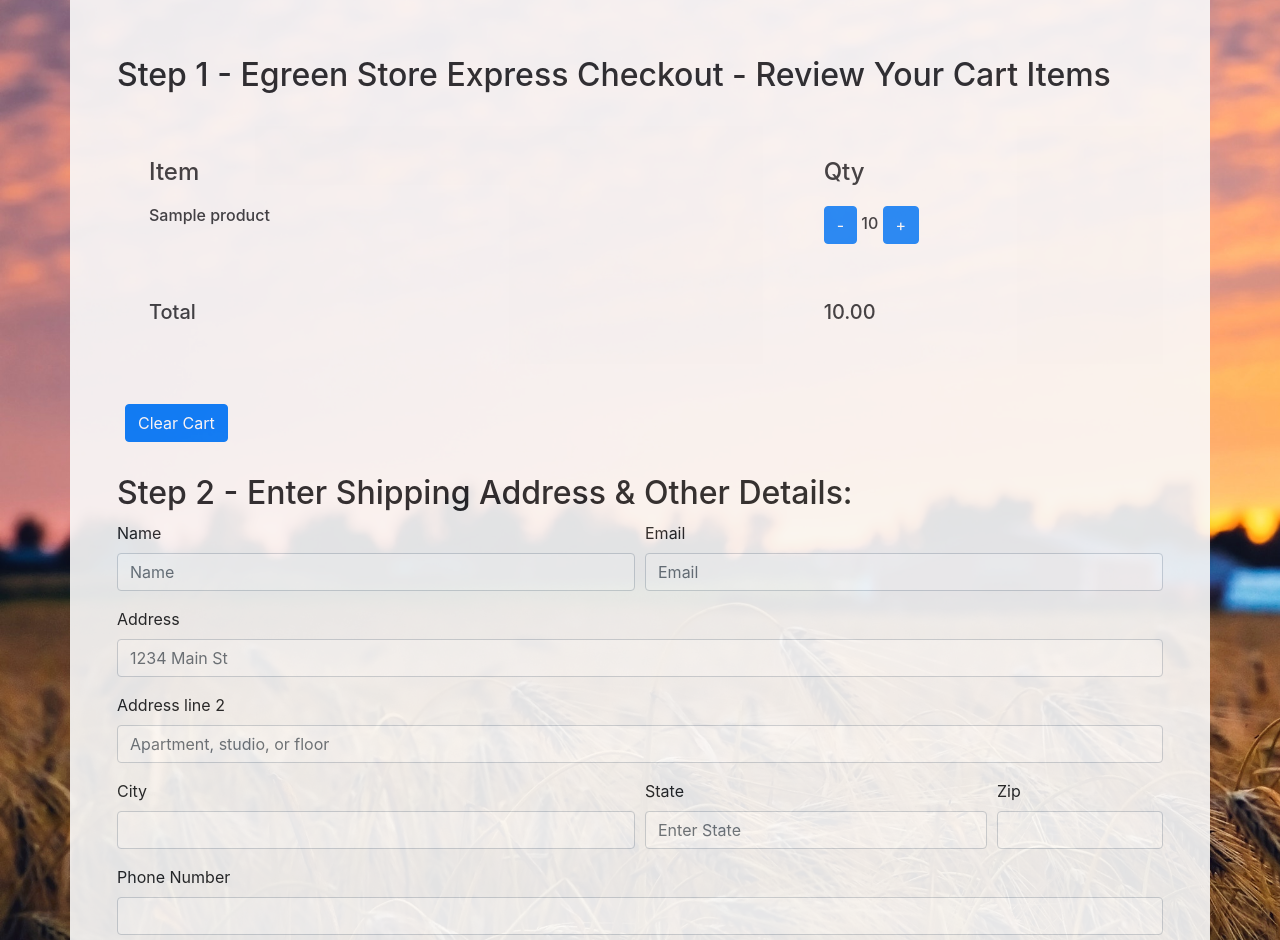
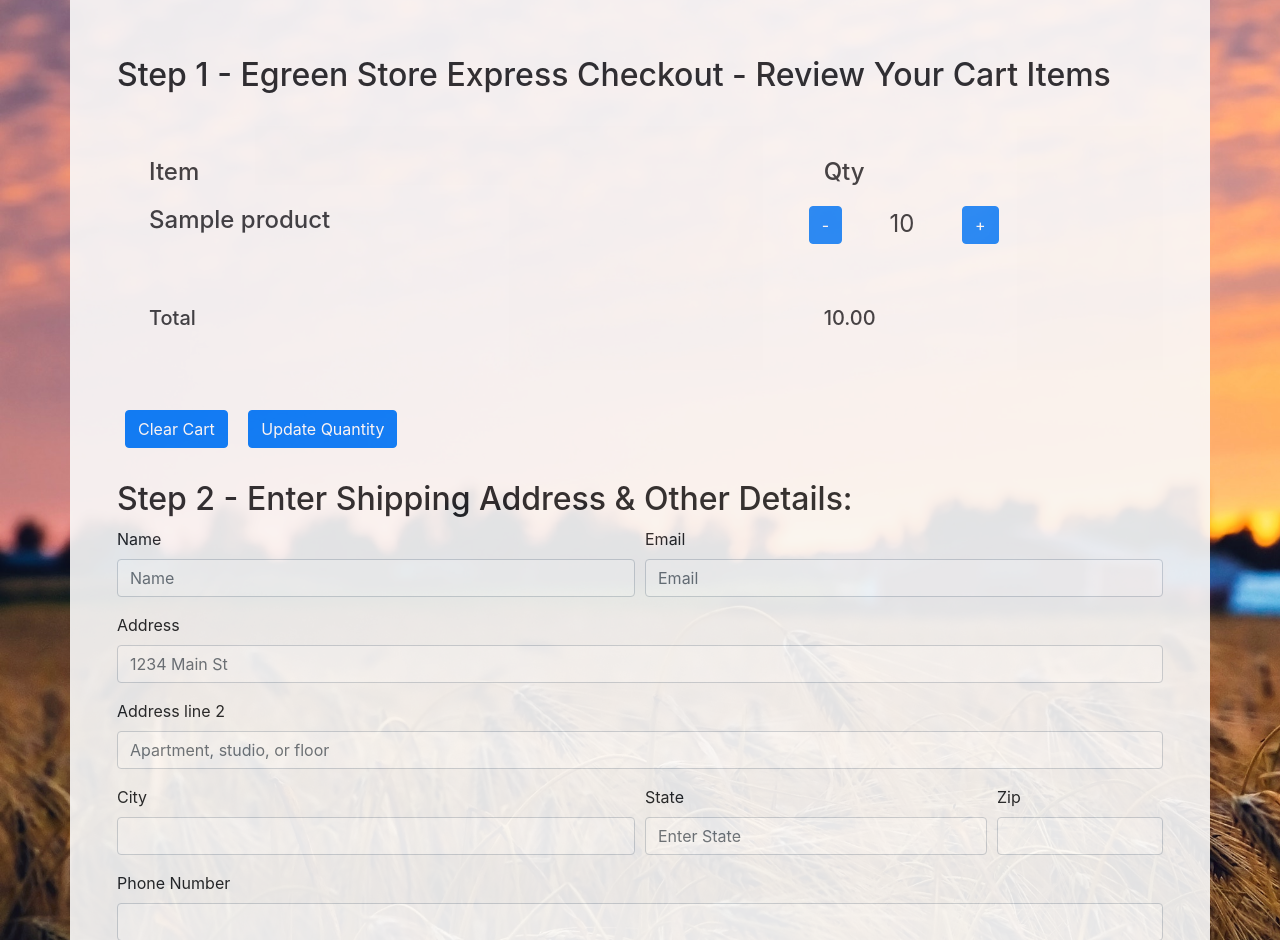
Before and after one commit to vishnu-trace/eGreen-Store, a Django app: template shop/templates/shop/checkout.html in a window 1280 px wide. Shown: the part 70-1010 px from the top of the page. Run offline with Django 3.2, Linux system fonts and the light colour scheme; the template is opened without the code that fills it: most values are stand-ins (such as "Sample title", 1, 10 or a date in 2020); some libraries are stand-ins or nearby versions.

Commit message:
- Made the quantity field editable and styled it. - Added Update Quantity button.

```diff
--- a/shop/templates/shop/checkout.html
+++ b/shop/templates/shop/checkout.html
@@ -26,13 +26,13 @@
                     </div>
                 {% for i in cart %}
                     <div class="row">
-                        <h6 class="col-sm-8">{{i.Product.product_name}}</h6>
+                        <h6 class="col-sm-8" style="font-size: 24px;">{{i.Product.product_name}}</h6>
 
-                        <h6 class="col-sm">
-                            <a href="/deleteitem/{{i.Product.product_id}}"><button  class="btn btn-primary cart">-</button></a>
+                        <a href="/deleteitem/{{i.Product.product_id}}"><button  class="btn btn-primary cart">-</button></a>
+                        <p class="col-sm" style="font-size: 24px; max-width: 120px; text-align:center" contenteditable="true">
                             {{i.qty}}
-                            <a href="/additem/{{i.Product.product_id}}"><button  class="btn btn-primary cart">+</button></a>
-                        </h6>
+                        </p>
+                        <a href="/additem/{{i.Product.product_id}}"><button  class="btn btn-primary cart">+</button></a>
 
 
                     </div>
@@ -48,6 +48,7 @@
                 {% endif %}
         </div>
         <a href="../clearcart/"><button class='btn btn-primary mx-2 my-2' id='clearCart'>Clear Cart</button></a>
+        <a href=""><button class='btn btn-primary mx-2 my-2' id=''>Update Quantity</button></a>
     </div>
     <div class="col my-4">
         <h2>Step 2 - Enter Shipping Address & Other Details:</h2>
@@ -117,8 +118,4 @@
     $('#items').append(mystr);
 }
 </script>
-<script>
-
-
-</script>
 {% endblock %}
```
